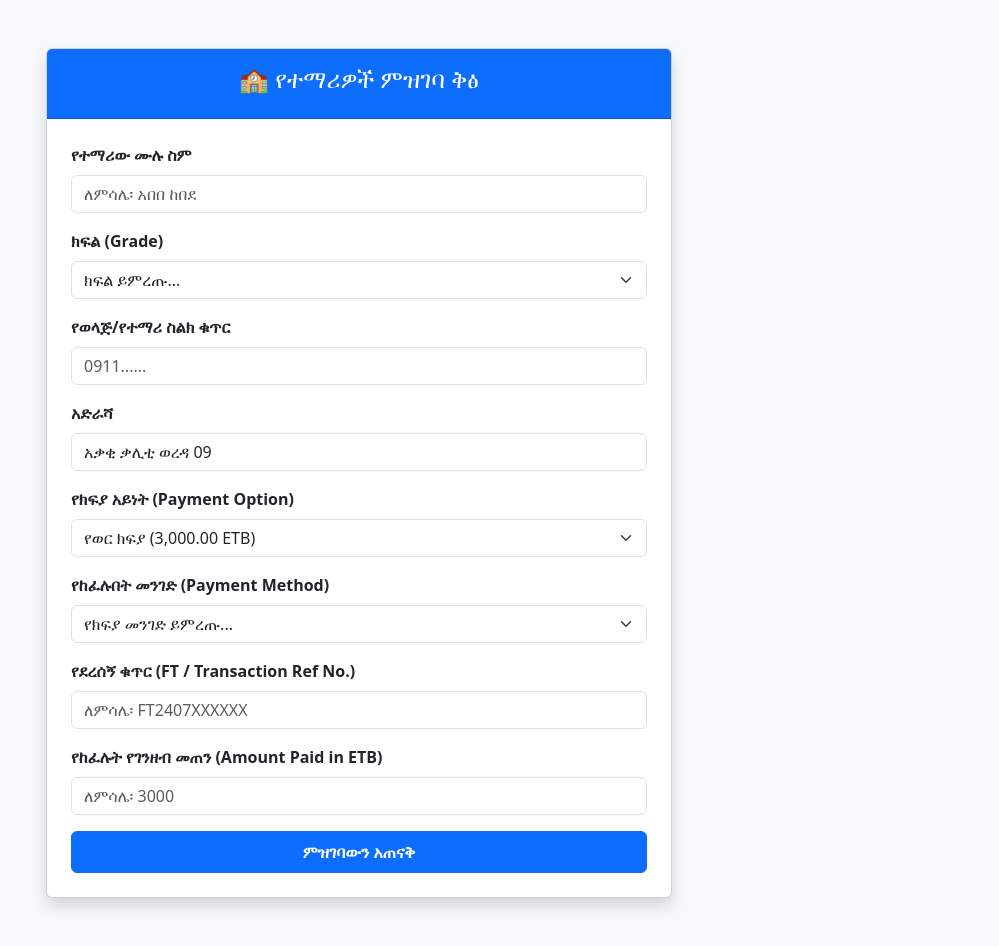
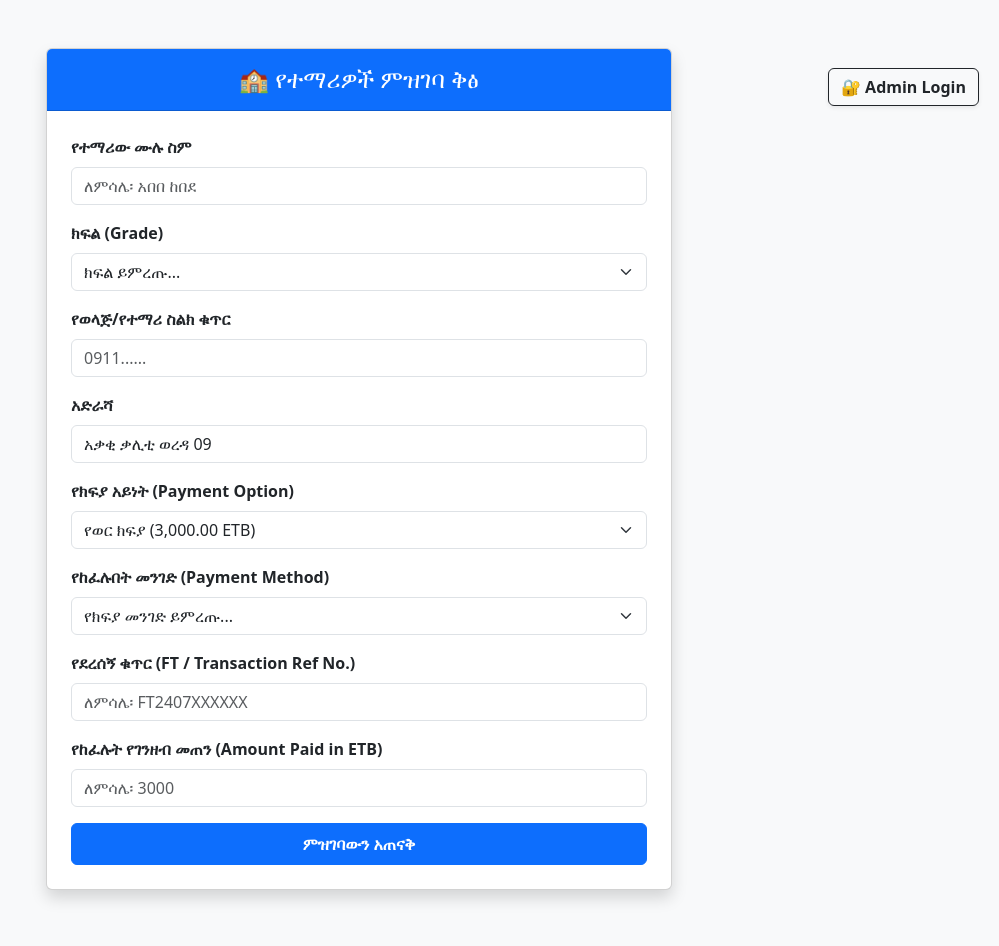
Before and after one commit to kiyya1/Kiyya-students-manager, a Flask app: page / in a window 1280 px wide. Shown: the whole page, without its empty margins (281-1280 px from the left). After the commit the page ends 901 px from the top, so only its background shows below. Run offline with Flask 3, Linux system fonts and the light colour scheme.

Commit message:
Added top-right Admin Login button to student registration page

```diff
--- a/templates/register.html
+++ b/templates/register.html
@@ -4,13 +4,27 @@
   <meta charset="UTF-8">
   <title>የተማሪዎች ኦንላይን ምዝገባ</title>
   <link href="https://cdn.jsdelivr.net/npm/bootstrap@5.3.0/dist/css/bootstrap.min.css" rel="stylesheet">
+  <style>
+    .admin-btn-container {
+      position: absolute;
+      top: 20px;
+      right: 20px;
+    }
+  </style>
 </head>
-<body class="bg-light">
+<body class="bg-light position-relative">
+
+  <!-- TOP-RIGHT ADMIN LOGIN BUTTON -->
+  <div class="admin-btn-container">
+    <a href="/login" class="btn btn-outline-dark fw-bold shadow-sm">
+      🔐 Admin Login
+    </a>
+  </div>
 
   <div class="container my-5" style="max-width: 650px;">
     <div class="card shadow">
       <div class="card-header bg-primary text-white text-center py-3">
-        <h4>🏫 የተማሪዎች ምዝገባ ቅፅ</h4>
+        <h4 class="mb-0">🏫 የተማሪዎች ምዝገባ ቅፅ</h4>
       </div>
       <div class="card-body p-4">
 
```
